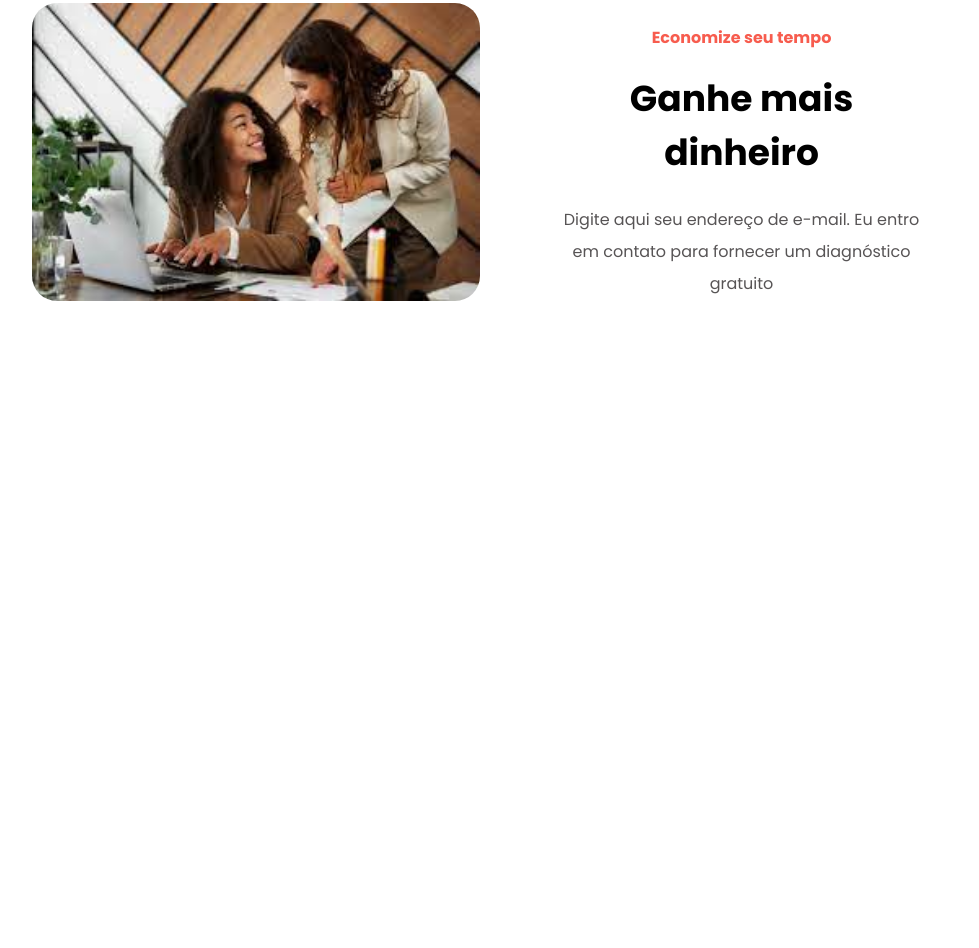
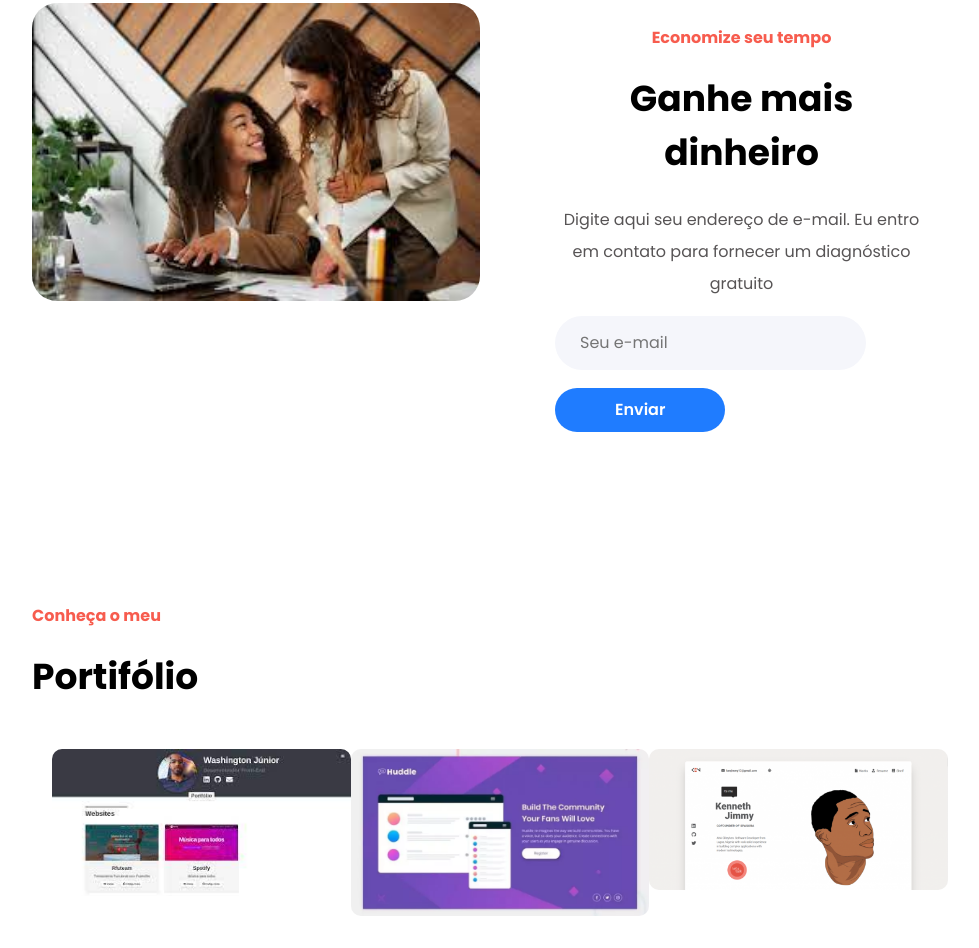
Before and after one commit to mfmelchior/PortifolioModelo, a plain HTML site: page index.html in a window 1280 px wide. Shown: the part 986-1934 px from the top of the page, without its empty margins (160-1139 px from the left). Before the commit the page ends 1310 px from the top, so only its background shows below. Drawn offline with Linux system fonts and the light colour scheme.

Commit message:
Meus serviços e portifolio

```diff
--- a/index.html
+++ b/index.html
@@ -78,7 +78,26 @@
             <h1 class="black">Ganhe mais dinheiro</h1>
             <p class="gray">Digite aqui seu endereço de e-mail. Eu entro em
             contato para fornecer um diagnóstico gratuito</p>
+            <form action="https://formspree.io/f/xdobzweo" method="POST">
+                <input placeholder="Seu e-mail" type="text" name="contactEmail"> <br></br>
+                <button type="submit">Enviar</button>
+            </form>
         </div>
     </div>
+    <div class="container" id="portifolioTitle">
+        <div>
+        <h2 class="red">Conheça o meu</h2>
+        <h1 class="black">Portifólio</h1>
+       </div>
+       </div>
+       <div class="container">
+        <div class="portifolioImg">
+            <img src="images/p1.jpg">
+        </div>
+        <div class="portifolioImg"><img src="images/p2.webp">
+        </div>
+        <div class="portifolioImg"><img src="images/p3.webp">
+        </div>
+       </div>
 </body>
 </html>
--- a/styles.css
+++ b/styles.css
@@ -172,3 +172,49 @@ h1.black{
     text-align: center;
     color: #575455;
 }
+
+#contactForm input{
+    background: #F5F6FB;
+    border-radius: 50px;
+    font-family: 'poppins';
+    font-style: normal;
+    font-weight: normal;
+    font-size: 16px;
+    line-height: 24px;
+    color: #575455;
+    border: 0;
+    width: 70%;
+    padding: 15px 25px;
+}
+
+#contactForm button{
+    background: #1f7cff;
+    border-radius: 50px;
+    padding: 10px 60px;
+    font-family: 'poppins';
+    font-style: normal;
+    font-weight: 600;
+    font-size: 16px;
+    line-height: 24px;
+    text-align: center;
+    color: white;
+    border:none;
+}
+
+#portifolioTitle{
+    margin-top: 150px;
+}
+
+#portifolioTitle h2{
+    text-align: left;
+}
+
+#portifolioTitle h1{
+    text-align: left;
+}
+
+.portifolioImg img{
+    width: 100%;
+    padding: 20px;
+    border-radius: 30px;
+}
```
Also changed, not shown: images/p1.jpg (added), images/p2.webp (added), images/p3.webp (added).
